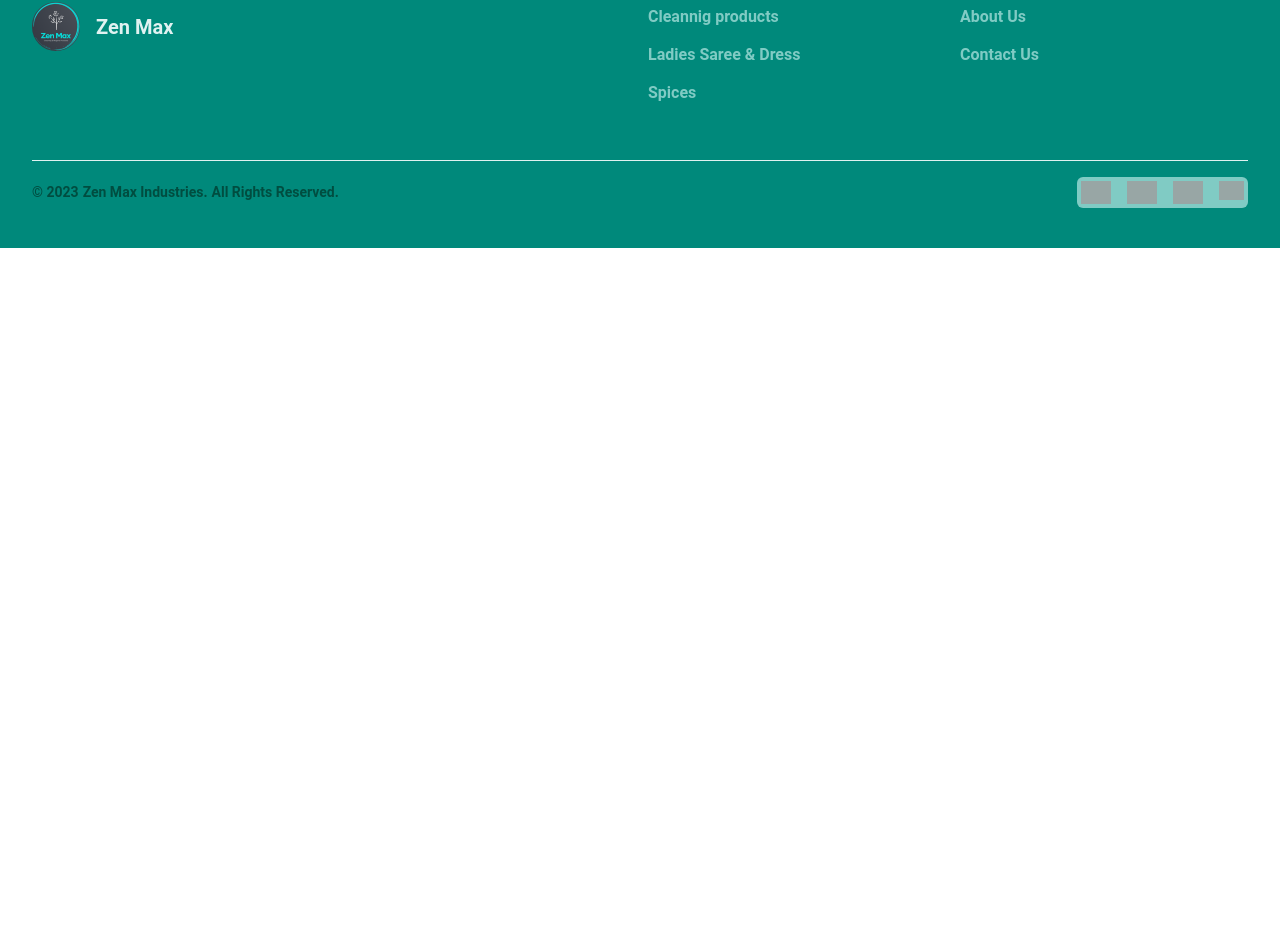
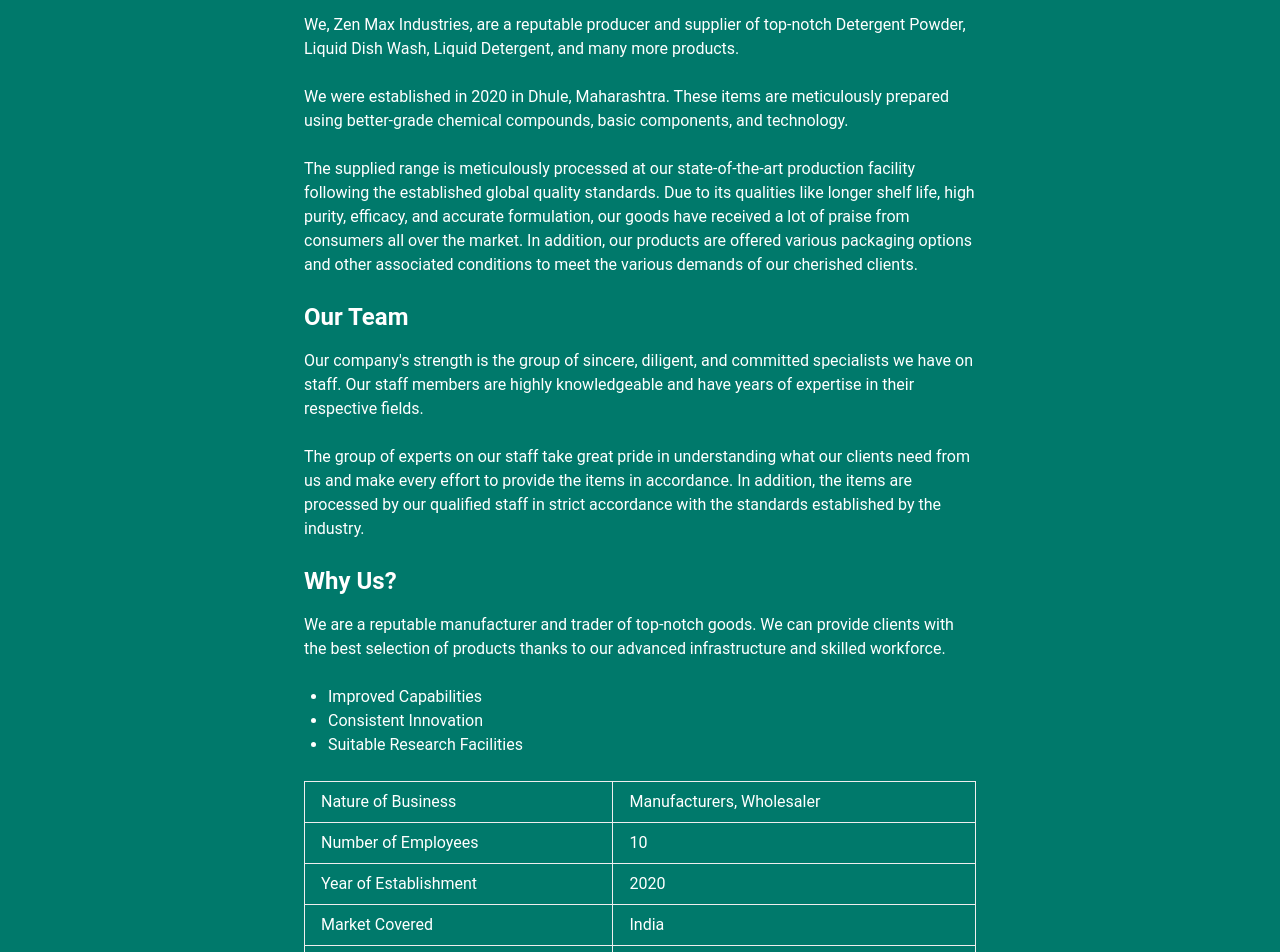
Before and after one commit to AnsariYasirArfat/Ecommerce-FullStack-Project, a React (Vite) app in the folder client/: page /about in a window 1280 px wide. Shown: the part 179-1131 px from the top of the page. Before the commit the page ends 800 px from the top, so only its background shows below. Built offline with nearby package versions, Linux system fonts and the light colour scheme; grey boxes are pictures that could not be loaded.

Commit message:
About page content added

```diff
--- a/client/src/Components/AboutUs.jsx
+++ b/client/src/Components/AboutUs.jsx
@@ -1,5 +1,78 @@
-function AboutUs() {
-  return <div>AboutUs</div>;
-}
+const AboutUs = () => {
+  return (
+    <div className="bg-teal-700 p-8">
+      <div className="max-w-2xl mx-auto text-white">
+        <h1 className="text-4xl font-bold mb-6">About Us</h1>
+        <p className="mb-6">
+          We, Zen Max Industries, are a reputable producer and supplier of
+          top-notch Detergent Powder, Liquid Dish Wash, Liquid Detergent, and
+          many more products.
+        </p>
+        <p className="mb-6">
+          We were established in 2020 in Dhule, Maharashtra. These items are
+          meticulously prepared using better-grade chemical compounds, basic
+          components, and technology.
+        </p>
+        <p className="mb-6">
+          The supplied range is meticulously processed at our state-of-the-art
+          production facility following the established global quality
+          standards. Due to its qualities like longer shelf life, high purity,
+          efficacy, and accurate formulation, our goods have received a lot of
+          praise from consumers all over the market. In addition, our products
+          are offered various packaging options and other associated conditions
+          to meet the various demands of our cherished clients.
+        </p>
+        <h2 className="text-2xl font-bold mb-4">Our Team</h2>
+        <p className="mb-6">
+          Our company&apos;s strength is the group of sincere, diligent, and
+          committed specialists we have on staff. Our staff members are highly
+          knowledgeable and have years of expertise in their respective fields.
+        </p>
+        <p className="mb-6">
+          The group of experts on our staff take great pride in understanding
+          what our clients need from us and make every effort to provide the
+          items in accordance. In addition, the items are processed by our
+          qualified staff in strict accordance with the standards established by
+          the industry.
+        </p>
+        <h2 className="text-2xl font-bold mb-4">Why Us?</h2>
+        <p className="mb-6">
+          We are a reputable manufacturer and trader of top-notch goods. We can
+          provide clients with the best selection of products thanks to our
+          advanced infrastructure and skilled workforce.
+        </p>
+        <ul className="mb-6 list-disc pl-6">
+          <li>Improved Capabilities</li>
+          <li>Consistent Innovation</li>
+          <li>Suitable Research Facilities</li>
+        </ul>
+        <table className="w-full mb-6">
+          <tbody>
+            <tr>
+              <td className="border px-4 py-2">Nature of Business</td>
+              <td className="border px-4 py-2">Manufacturers, Wholesaler</td>
+            </tr>
+            <tr>
+              <td className="border px-4 py-2">Number of Employees</td>
+              <td className="border px-4 py-2">10</td>
+            </tr>
+            <tr>
+              <td className="border px-4 py-2">Year of Establishment</td>
+              <td className="border px-4 py-2">2020</td>
+            </tr>
+            <tr>
+              <td className="border px-4 py-2">Market Covered</td>
+              <td className="border px-4 py-2">India</td>
+            </tr>
+            <tr>
+              <td className="border px-4 py-2">Name of CEO</td>
+              <td className="border px-4 py-2">Mr. Aamir</td>
+            </tr>
+          </tbody>
+        </table>
+      </div>
+    </div>
+  );
+};
 
 export default AboutUs;
```
